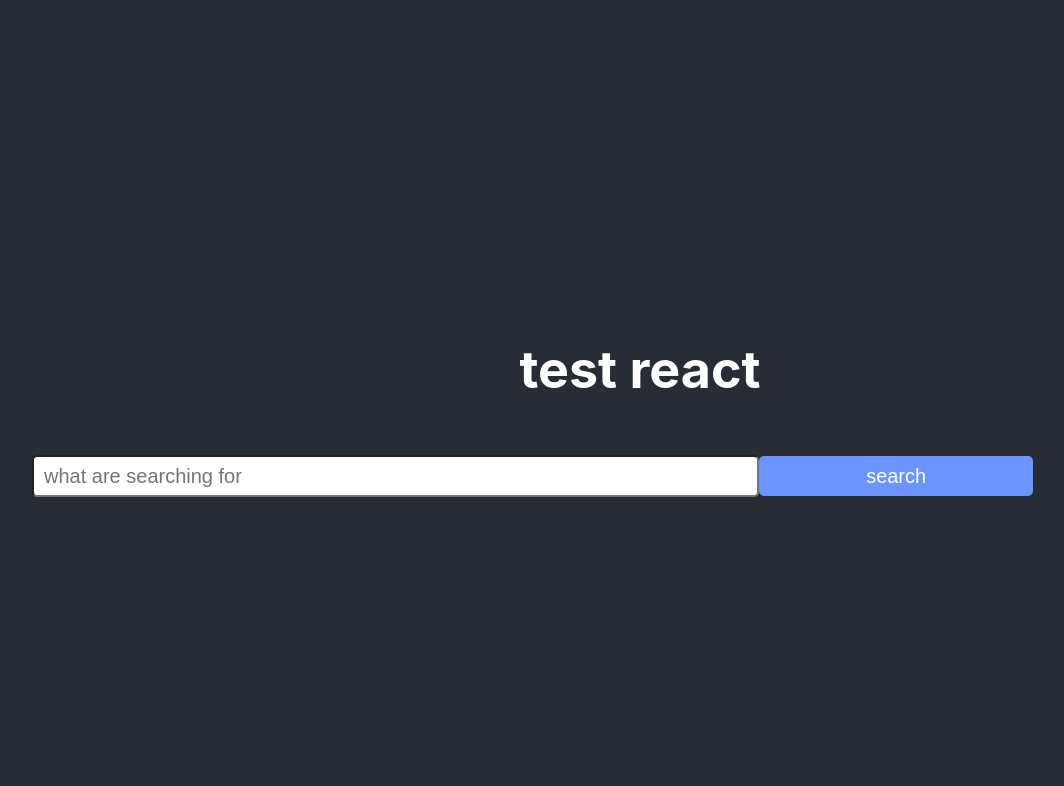
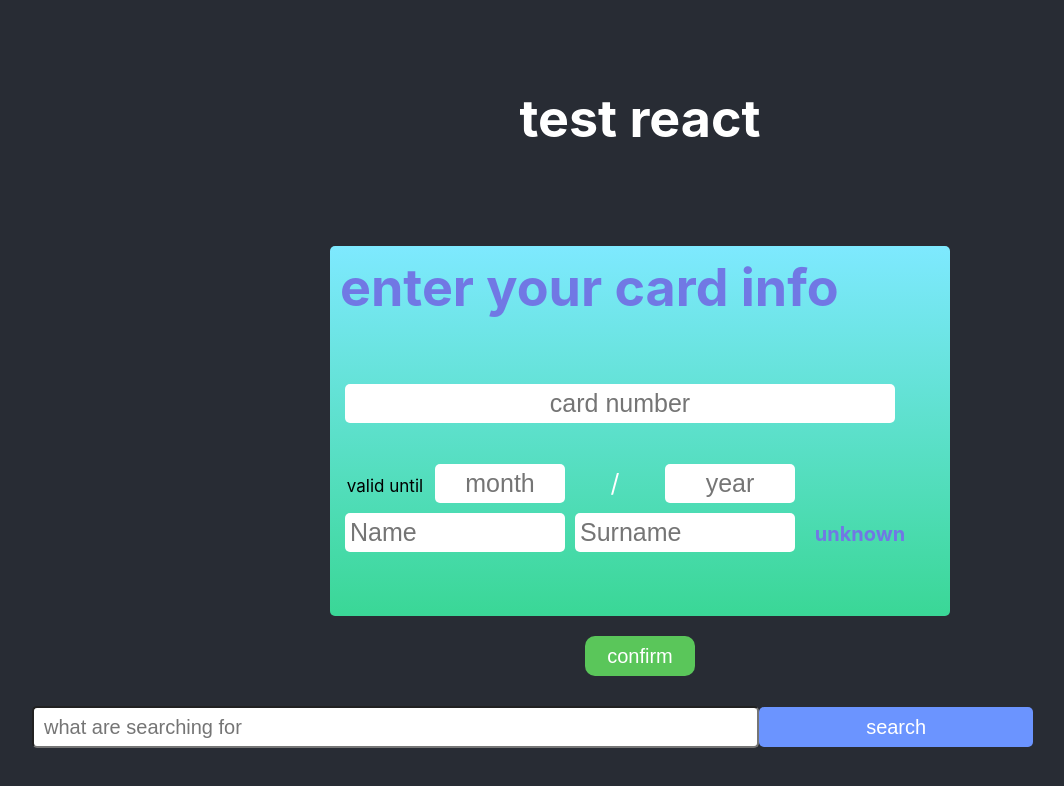
Before and after one commit to atenobi/itechart-react-study-project, a React (Create React App) app: page / in a window 1280 px wide. Shown: the top 786 px of the page, without its empty margins (0-1064 px from the left). Built offline with nearby package versions, Linux system fonts and the light colour scheme.

Commit message:
add selectors / separate urlApi - apiKey

```diff
--- a/src/App.js
+++ b/src/App.js
@@ -2,7 +2,7 @@ import React from "react";
 import "./App.css";
 // import Clock from "./components/clock/Clock";
 // import Timer from "./components/timer/Timer";
-// import CreditCard from "./components/creditCard/CreditCard";
+import CreditCard from "./components/creditCard/CreditCard";
 import YouTubeVideoSearch from "./components/YouTubeVideoSearch/YouTubeVideoSearch";
 
 function App() {
@@ -17,7 +17,7 @@ function App() {
       {/* <Timer /> */}
 
       {/* {Implement a control to input credit card information.} */}
-      {/* <CreditCard /> */}
+      <CreditCard />
 
       {/* Create a web page using React and Redux where users can search for YouTube videos (display list results) using Youtube REST API. */}
       <YouTubeVideoSearch />
--- a/src/components/YouTubeVideoSearch/YouTubeVideoSearch.jsx
+++ b/src/components/YouTubeVideoSearch/YouTubeVideoSearch.jsx
@@ -8,11 +8,12 @@ const YouTubeVideoSearch = () => {
 
   const fetchVideo = () => {
     const urlApi =
-      "https://youtube.googleapis.com/youtube/v3/search?part=snippet&maxResults=10&videoDefinition=any&key=AIzaSyDRy70gap8WqiZls97MLWSj2iEBAl88VII";
+      "https://youtube.googleapis.com/youtube/v3/search?part=snippet&maxResults=10&videoDefinition=any";
+    const apiKey = "&key=AIzaSyDRy70gap8WqiZls97MLWSj2iEBAl88VII";
     const userSearch = `&q=${userInput}`;
 
     if (userInput.length > 0) {
-      fetch(urlApi + userSearch)
+      fetch(urlApi + apiKey + userSearch)
         .then((response) => {
           return response.json();
         })
@@ -39,8 +40,11 @@ const YouTubeVideoSearch = () => {
         />
 
         <button
-        className="video-search-input--button"
-        onClick={() => fetchVideo()}>search</button>
+          className="video-search-input--button"
+          onClick={() => fetchVideo()}
+        >
+          search
+        </button>
       </div>
       <YoutubeVideoList videous={videousArr} />
     </div>
--- a/src/components/YouTubeVideoSearch/youTubeVideoSearch.css
+++ b/src/components/YouTubeVideoSearch/youTubeVideoSearch.css
@@ -6,7 +6,7 @@
   width: 95%;
   margin-top: 20px;
   display: flex;
-  align-items: start;
+  flex-direction: start;
   justify-content: center;
   flex-direction: column;
 }
--- a/src/components/creditCard/CreditCard.jsx
+++ b/src/components/creditCard/CreditCard.jsx
@@ -8,7 +8,7 @@ import {
 } from "../../js_functions/cardVerify/cardVerify";
 
 // redux imports
-import { useDispatch, useSelector } from "react-redux";
+import { useDispatch } from "react-redux";
 
 // actions
 import {
@@ -17,16 +17,26 @@ import {
   setCardYear,
   setOwnerName,
   setOwnerSurname,
-} from "../../reducers/actions";
+} from "../../redux/actions";
+
+// selectors
+import {
+  selectCardnum,
+  selectCardMonth,
+  selectCardYear,
+  selectCardOwnerName,
+  selectCardOwnerSurName,
+} from "../../redux/selectors";
 
 const CreditCard = () => {
   const dispatch = useDispatch();
+
   // selectors
-  const cardNum = useSelector((state) => state.userCard.cardNum);
-  const month = useSelector((state) => state.userCard.cardMonth);
-  const year = useSelector((state) => state.userCard.cardYear);
-  const name = useSelector((state) => state.userCard.ownerName);
-  const surName = useSelector((state) => state.userCard.ownerSurname);
+  const cardNum = selectCardnum();
+  const month = selectCardMonth();
+  const year = selectCardYear();
+  const name = selectCardOwnerName();
+  const surName = selectCardOwnerSurName();
 
   // info icon
   const [infoIcon, setInfoIcon] = useState("");
--- a/src/index.js
+++ b/src/index.js
@@ -3,7 +3,7 @@ import ReactDOM from "react-dom/client";
 import "./index.css";
 import App from "./App";
 import { Provider } from "react-redux";
-import { store } from "./reducers";
+import { store } from "./redux";
 
 const root = ReactDOM.createRoot(document.getElementById("root"));
 root.render(
--- /dev/null
+++ b/src/redux/selectors.js
@@ -0,0 +1,16 @@
+import { useSelector } from "react-redux";
+
+export const selectCardnum = () =>
+  useSelector((state) => state.userCard.cardNum);
+
+export const selectCardMonth = () =>
+  useSelector((state) => state.userCard.cardMonth);
+
+export const selectCardYear = () =>
+  useSelector((state) => state.userCard.cardYear);
+
+export const selectCardOwnerName = () =>
+  useSelector((state) => state.userCard.ownerName);
+
+export const selectCardOwnerSurName = () =>
+  useSelector((state) => state.userCard.ownerSurname);
```
Also changed, not shown: src/redux/actionTypes.js (renamed from src/reducers/actionTypes.js), src/redux/actions.js (renamed from src/reducers/actions.js), src/redux/index.js (renamed from src/reducers/index.js), src/redux/reducers.js (renamed from src/reducers/reducers.js), 1 other file (tests, documents, lock files or other folders).
